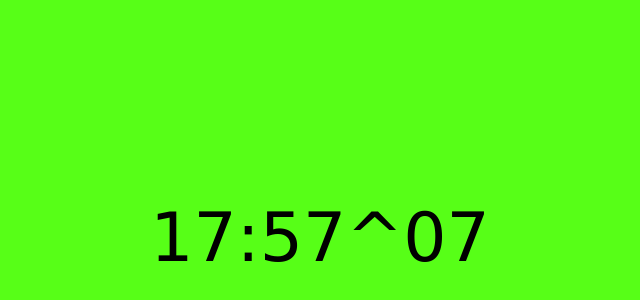
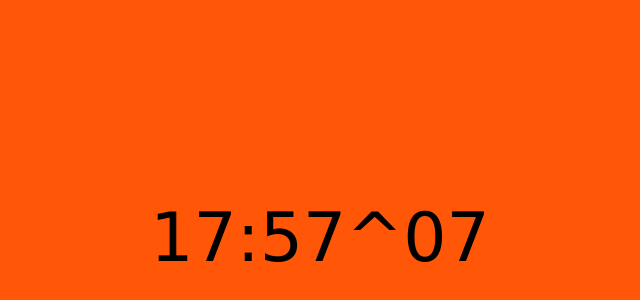
Before and after one commit to Anamaty/Clock, a plain HTML site: page index.html in a window 1280 px wide. Shown: the part 168-468 px from the top of the page, without its empty margins (320-960 px from the left). Drawn offline with Linux system fonts and the light colour scheme; a web font is replaced by a local one.

Commit message:
Update index.html

```diff
--- a/index.html
+++ b/index.html
@@ -62,7 +62,7 @@ if (seconds < 10) {
   }
 
 var clockFace = hours + ':' + minutes + '^' + seconds;
-   var hexColor = '#' + minutes + 'ff' + hours;
+   var hexColor = '#' + 'ff' + minutes + seconds;
 document.getElementById('clock').innerHTML = clockFace;
   document.body.style.background = hexColor;
    setTimeout(function() {
```
